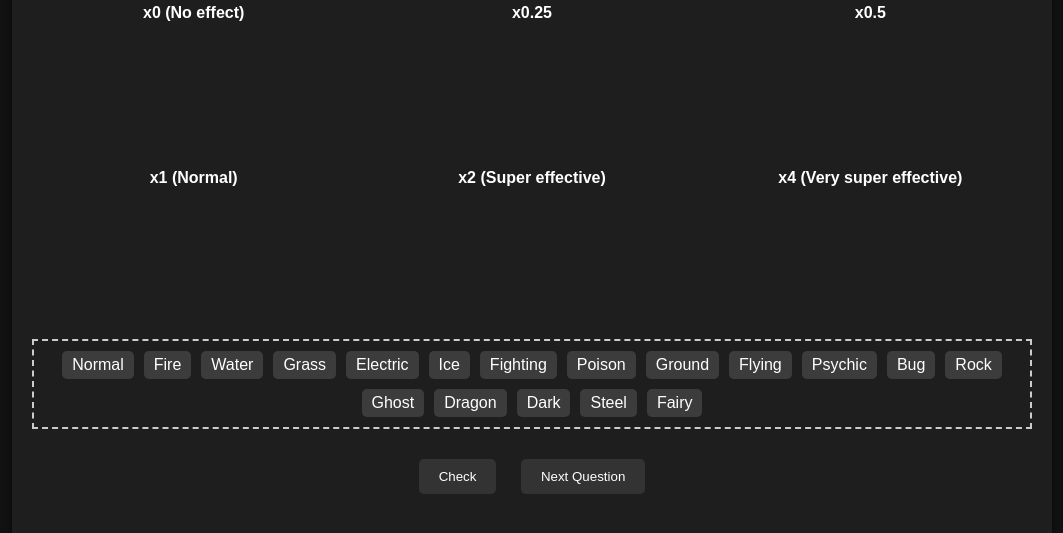
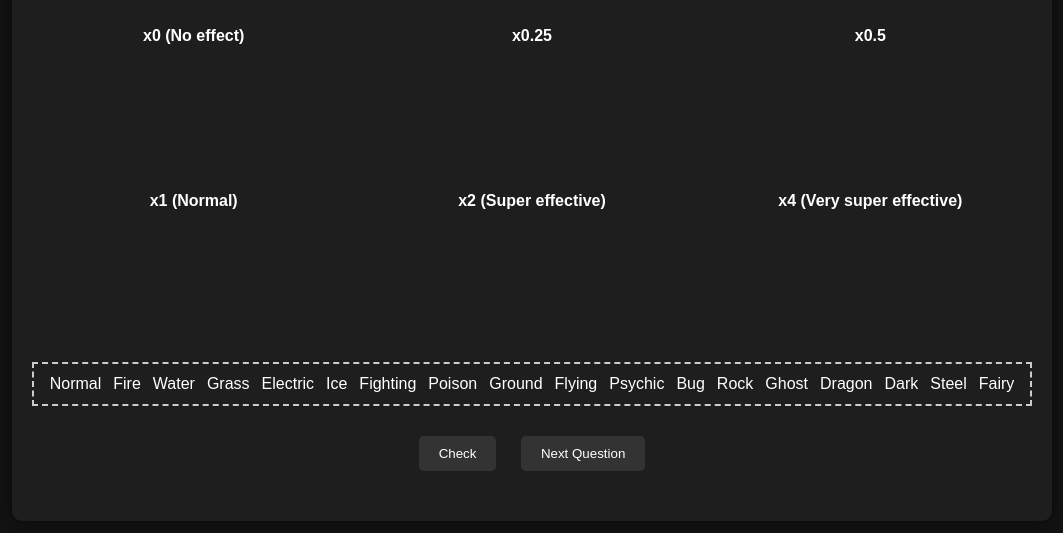
Before and after one commit to Sintezella/Pokemon-types-matchups, a plain HTML site: page index.html in a window 1280 px wide. Shown: the part 221-754 px from the top of the page, without its empty margins (108-1171 px from the left). Drawn offline with Linux system fonts and the light colour scheme.

Commit message:
Quick fix

```diff
--- a/styles.css
+++ b/styles.css
@@ -60,13 +60,9 @@ body {
 }
 
 .type-item {
-    padding: 5px 10px;
-    background-color: #3c3c3c; /* Darker gray for type items */
-    color: #ffffff;
-    border-radius: 5px;
-    cursor: move;
-    user-select: none;
-    transition: transform 0.2s; /* Smooth hover effect */
+    position: relative;
+    transition: all 0.3s ease;
+    border: 1px solid transparent;
 }
 
 .type-item:hover {
```
